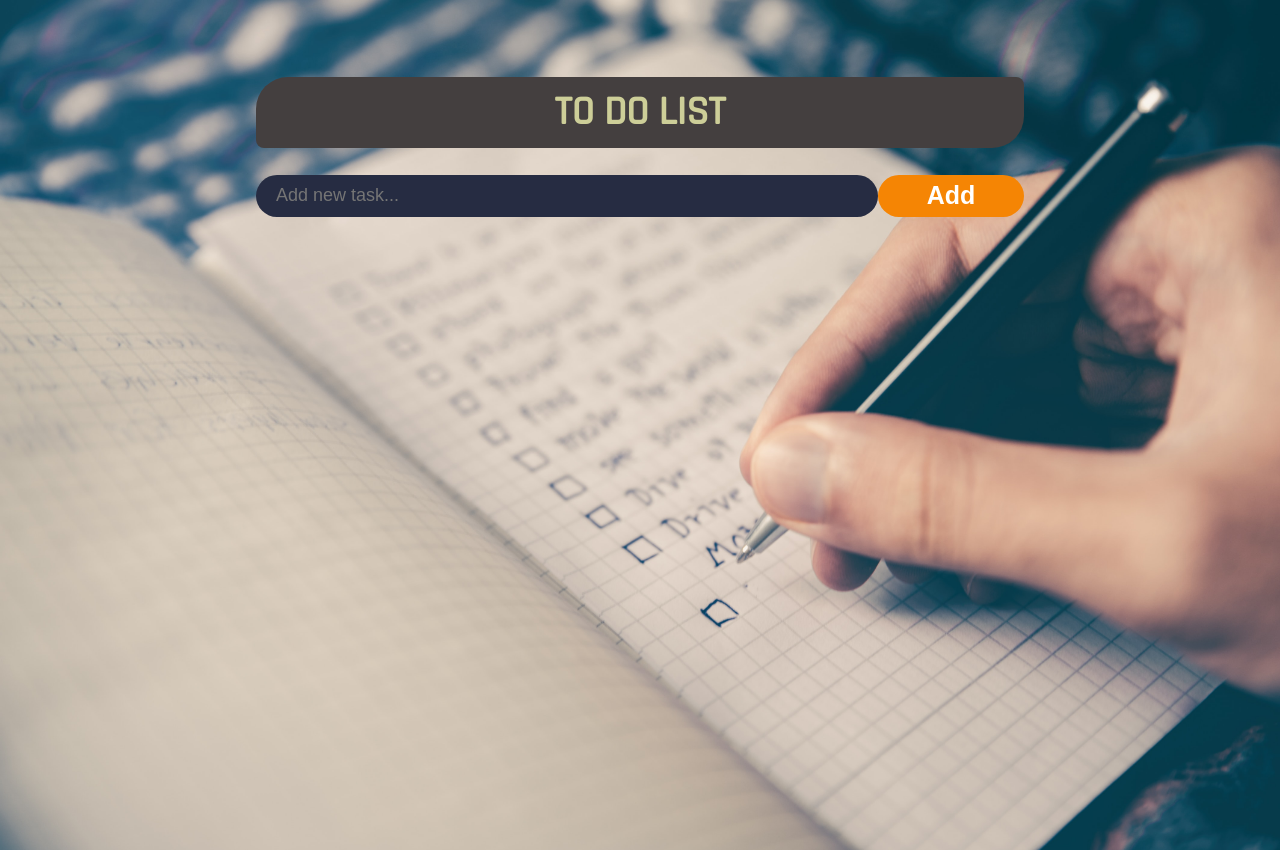
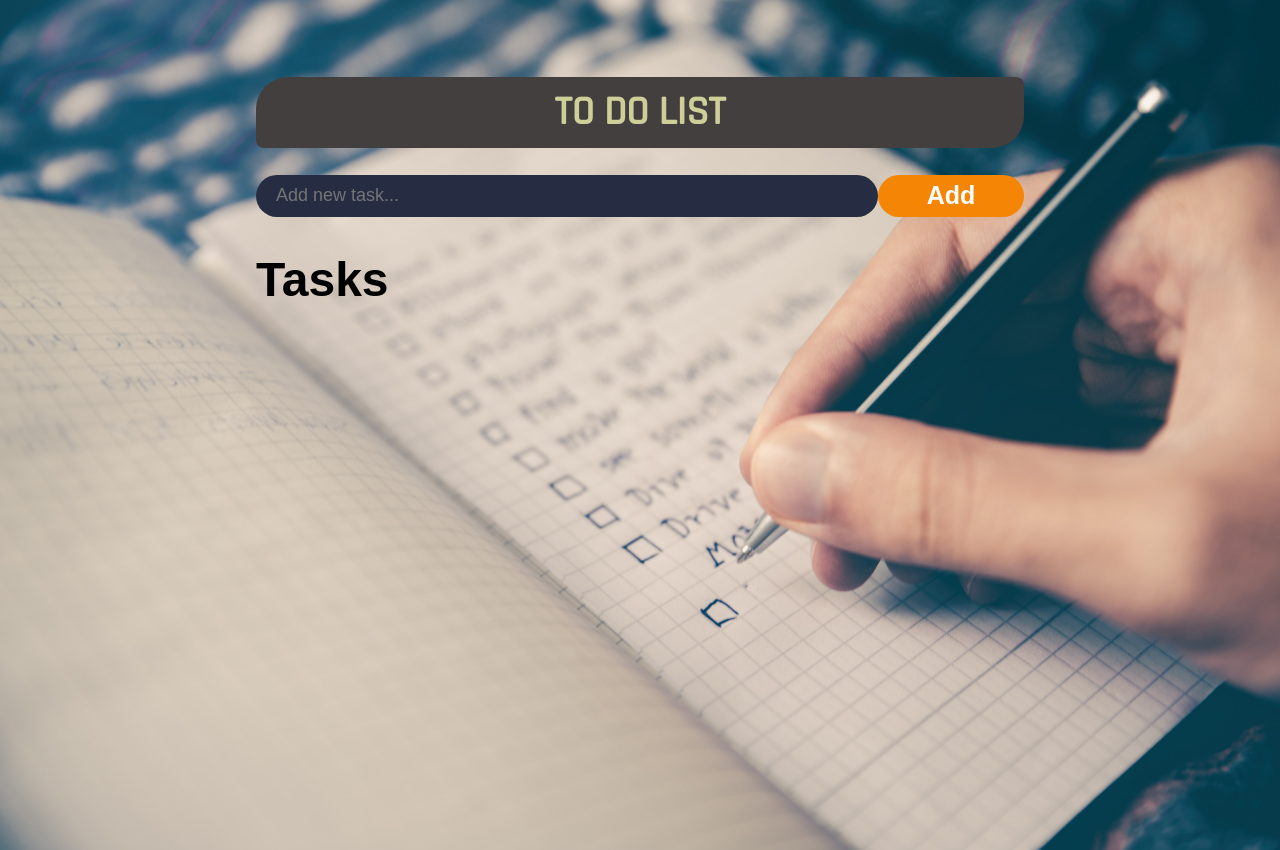
Before and after one commit to JigsUpadhyay/To-do-list-, a plain HTML site: page index.html in a window 1280 px wide. Drawn offline with Linux system fonts and the light colour scheme.

Commit message:
some css change

```diff
--- a/index.html
+++ b/index.html
@@ -20,6 +20,11 @@
             <input type="text" placeholder="Add new task...">
             <button type="submit">Add</button>
           </form>
+          <div class="task_head">
+            <h2>
+                Tasks
+            </h2>
+          </div>
          <ul>
 
          </ul>
--- a/style.css
+++ b/style.css
@@ -79,6 +79,10 @@ body{
     border-bottom: 1px solid #3a4674;
     border-radius: 1.5rem 1rem 1rem 1.5rem ;
   }
+  .task_head > h2 {
+    line-height: 3rem;
+    font-size: 3rem;
+  }
 
   .check {
     width:1rem;
```
